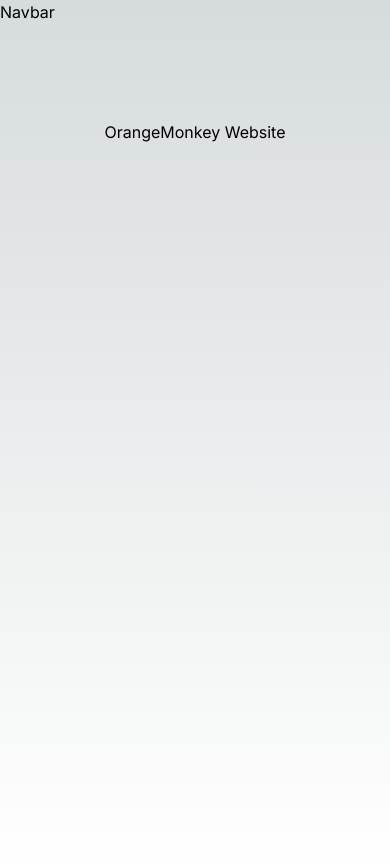
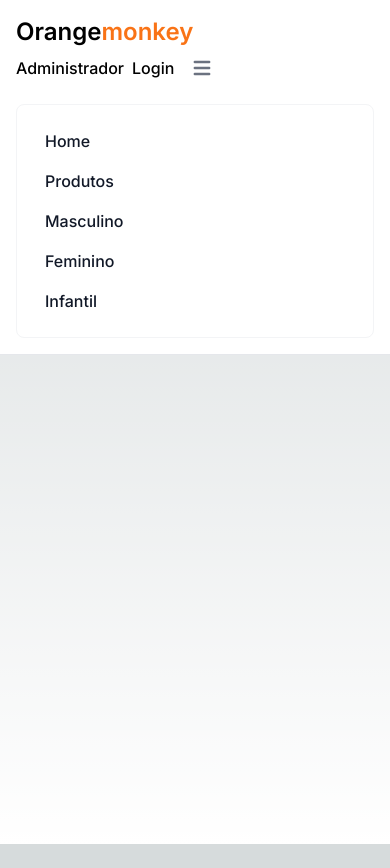
Before and after one commit to MacielDouglas/OrangeMonkey, a Next.js app: page / in a window 390 px wide. After the commit the page ends 844 px from the top, so only its background shows below. Built offline with nearby package versions, Linux system fonts and the light colour scheme.

Commit message:
Terminado navbar adicionado menu mobile

```diff
--- a/src/components/Navbar/index.js
+++ b/src/components/Navbar/index.js
@@ -1,5 +1,101 @@
 'use client';
 
+import { adminNavOptions, navOptions, styles } from '@/utils';
+import { Fragment } from 'react';
+
+const isAdminView = false;
+const isAuthUser = false;
+
+const user = {
+  role: 'admin',
+};
+
+function NavItems() {
+  return (
+    <div
+      className="items-center justify-between w-full md:flex md:w-auto"
+      id="nav_items"
+    >
+      <ul className="flex flex-col p-4 md:p-0 mt-4 font-medium border border-gray-100 rounded-lg md:flex-row md:space-x-8 md:mt-0 md:border-0 bg-white">
+        {isAdminView
+          ? adminNavOptions.map((item) => (
+              <li
+                className="cursor-pointer block py-2 pl-3 pr-4 text-gray-900 rounded md:p-0"
+                key={item.id}
+              >
+                {item.label}
+              </li>
+            ))
+          : navOptions.map((item) => (
+              <li
+                className="cursor-pointer block py-2 pl-3 pr-4 text-gray-900 rounded md:p-0"
+                key={item.id}
+              >
+                {item.label}
+              </li>
+            ))}
+      </ul>
+    </div>
+  );
+}
+
 export default function Navbar() {
-  return <div>Navbar</div>;
+  return (
+    <>
+      <nav className="bg-white fixed w-full  z-20 top-0 left-0 border-b border-gray-200 text-black">
+        <div className="max-w-screen-xl flex flex-wrap items-center justify-between mx-auto p-4">
+          <div className="flex items-center cursor-pointer">
+            <p className="self-center text-2xl font-semibold whitespace-nowrap">
+              Orange<span className="text-orange-500">monkey</span>
+            </p>
+          </div>
+
+          <div className="flex md:order-2 gap-2">
+            {!isAdminView && isAuthUser ? (
+              <Fragment>
+                <button className={styles.button}>Conta</button>
+                <button className={styles.button}>Carrinho</button>
+              </Fragment>
+            ) : null}
+            {user?.role === 'admin' ? (
+              isAdminView ? (
+                <button className={styles.button}>Cliente</button>
+              ) : (
+                <button className={styles.button}>Administrador</button>
+              )
+            ) : null}
+            {isAuthUser ? (
+              <button className={styles.button}>Sair</button>
+            ) : (
+              <button className={styles.button}>Login</button>
+            )}
+            <button
+              data-collapse-toggle="navbar-sticky"
+              type="button"
+              className="inline-flex items-center p-2 text-sm text-gray-500 rounded-lg md:hidden hover:bg-gray-100 focus:outline-none focus:ring-2 focus:ring-gray-200 dark:text-gray-400 dark:hover:bg-gray-700 dark:focus:ring-gray-600"
+              aria-controls="navbar-sticky"
+              aria-expanded="false"
+              onClick={() => setShowNavModal(true)}
+            >
+              <span className="sr-only">Open main menu</span>
+              <svg
+                className="w-6 h-6"
+                aria-hidden="true"
+                fill="currentColor"
+                viewBox="0 0 20 20"
+                xmlns="http://www.w3.org/2000/svg"
+              >
+                <path
+                  fillRule="evenodd"
+                  d="M3 5a1 1 0 011-1h12a1 1 0 110 2H4a1 1 0 01-1-1zM3 10a1 1 0 011-1h12a1 1 0 110 2H4a1 1 0 01-1-1zM3 15a1 1 0 011-1h12a1 1 0 110 2H4a1 1 0 01-1-1z"
+                  clipRule="evenodd"
+                ></path>
+              </svg>
+            </button>
+          </div>
+          <NavItems />
+        </div>
+      </nav>
+    </>
+  );
 }
--- /dev/null
+++ b/src/utils/index.js
@@ -0,0 +1,45 @@
+export const navOptions = [
+  {
+    id: 'home',
+    label: 'Home',
+    path: '/',
+  },
+  {
+    id: 'produtos',
+    label: 'Produtos',
+    path: '/produtos/lista/todos_produtos',
+  },
+  {
+    id: 'masculino',
+    label: 'Masculino',
+    path: '/produtos/lista/masculino',
+  },
+  {
+    id: 'feminino',
+    label: 'Feminino',
+    path: '/produtos/lista/feminino',
+  },
+  {
+    id: 'infantil',
+    label: 'Infantil',
+    path: '/produtos/lista/infantil',
+  },
+];
+
+export const adminNavOptions = [
+  {
+    id: 'adminLista',
+    label: 'Gerencie todos os produtos',
+    path: '/admin/todos_produtos',
+  },
+  {
+    id: 'adminNovoProduto',
+    label: 'Adicionar Novo Produto',
+    path: '/admin/adicionar_produto',
+  },
+];
+
+export const styles = {
+  button:
+    'mt-1.5 inline-block bg-black px-5 py-3 text-xs font-medium uppercase tracking-wide text-white',
+};
```
